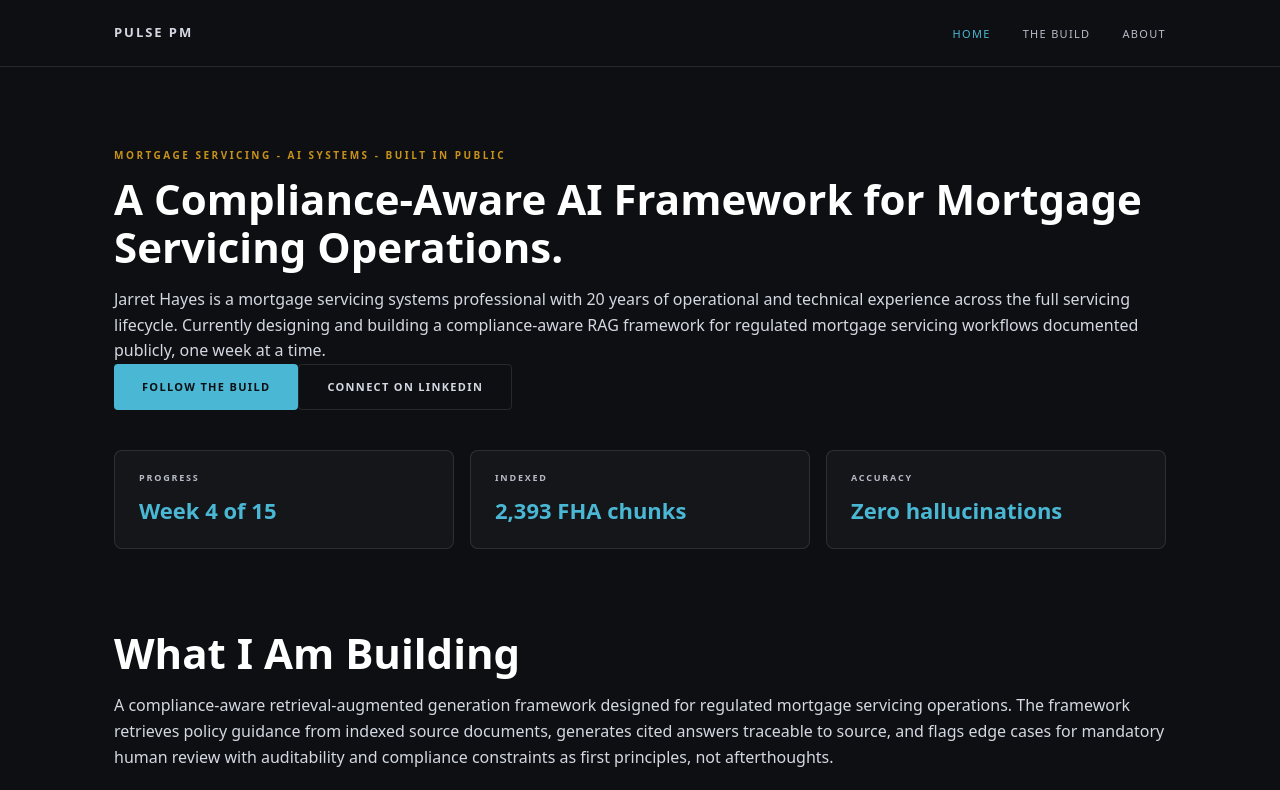
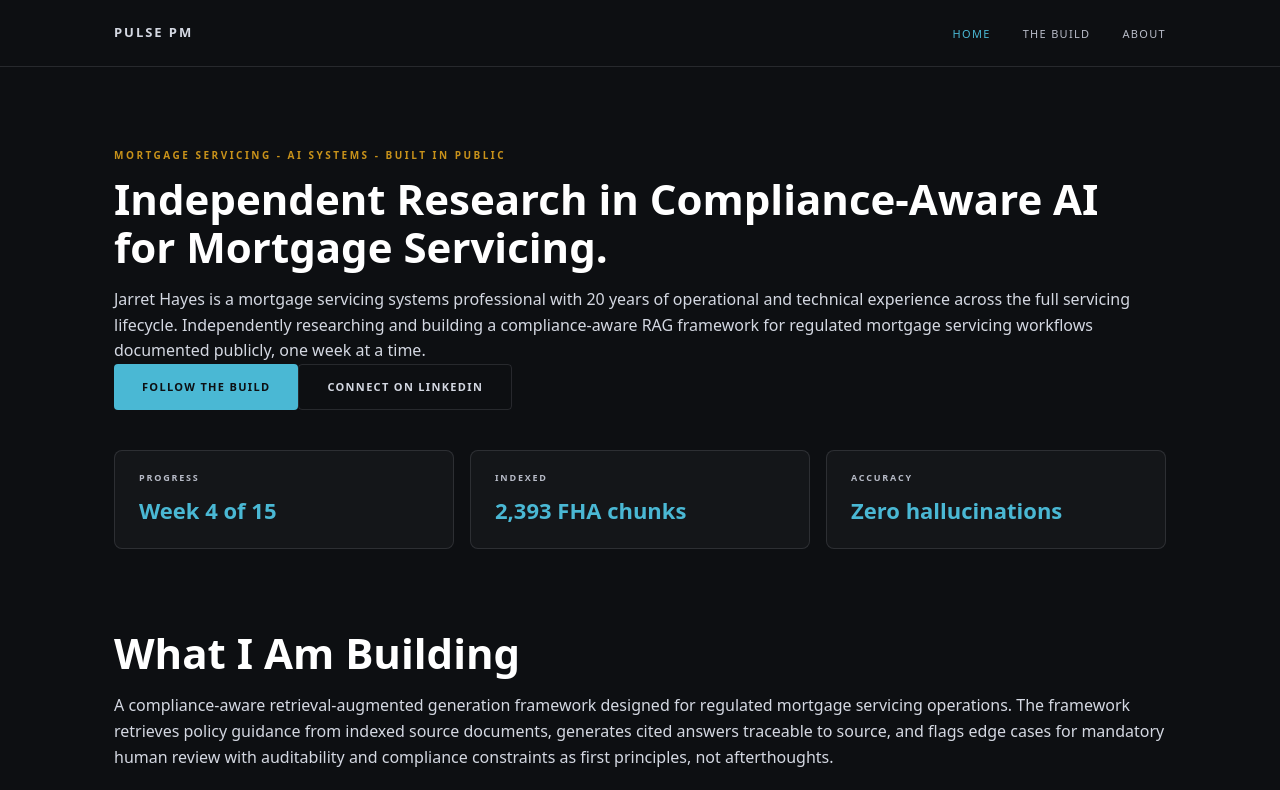
Before and after one commit to blendedpages-bq/pulse-pm, a React (Vite) app: page / in a window 1280 px wide. Shown: the top 790 px of the page. Built offline with nearby package versions, Linux system fonts and the light colour scheme.

Commit message:
feat: add independence research and building

```diff
--- a/src/pages/About.jsx
+++ b/src/pages/About.jsx
@@ -62,7 +62,7 @@ export default function About() {
         <div className="container">
 
           <p className="section-label">
-            20 years building mortgage servicing systems. Now building the AI layer.
+            20 years building mortgage servicing systems. Researching the next intelligence layer.
           </p>
           <h1 className="section-title">About</h1>
 
--- a/src/pages/Home.jsx
+++ b/src/pages/Home.jsx
@@ -7,12 +7,12 @@ export default function Home() {
             Mortgage Servicing - AI Systems - Built in Public
           </p>
           <h1 className="section-title hero-title">
-            A Compliance-Aware AI Framework for Mortgage Servicing Operations.
+            Independent Research in Compliance-Aware AI for Mortgage Servicing.
           </h1>
           <p className="hero-sub">
             Jarret Hayes is a mortgage servicing systems professional with 20
             years of operational and technical experience across the full
-            servicing lifecycle. Currently designing and building a
+            servicing lifecycle. Independently researching and building a
             compliance-aware RAG framework for regulated mortgage servicing
             workflows documented publicly, one week at a time.
           </p>
```
